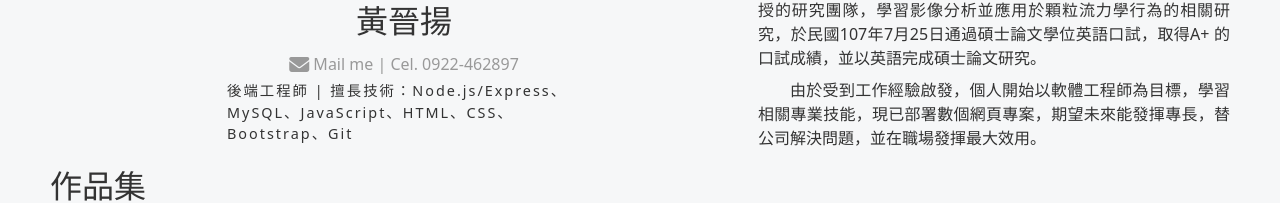
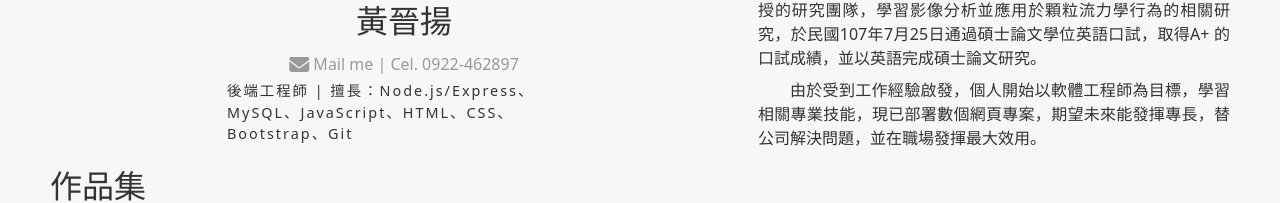
Before and after one commit to cyanshub/sp-resume-be-080624, a React (Vite) app: page /sp-resume-be-080624/resumes in a window 1280 px wide. Shown: the part 241-444 px from the top of the page. Built offline with nearby package versions, Linux system fonts and the light colour scheme.

Commit message:
微調自我介紹

```diff
--- a/src/components/ResumePageComponents/InfoSection.jsx
+++ b/src/components/ResumePageComponents/InfoSection.jsx
@@ -26,7 +26,7 @@ const InfoSection = () => {
       </div>
 
       <div className="title">
-        後端工程師 | 擅長技術：Node.js/Express、MySQL、JavaScript、HTML、CSS、Bootstrap、Git
+        後端工程師 | 擅長：Node.js/Express、MySQL、JavaScript、HTML、CSS、Bootstrap、Git
       </div>
     </div>
   );
```
